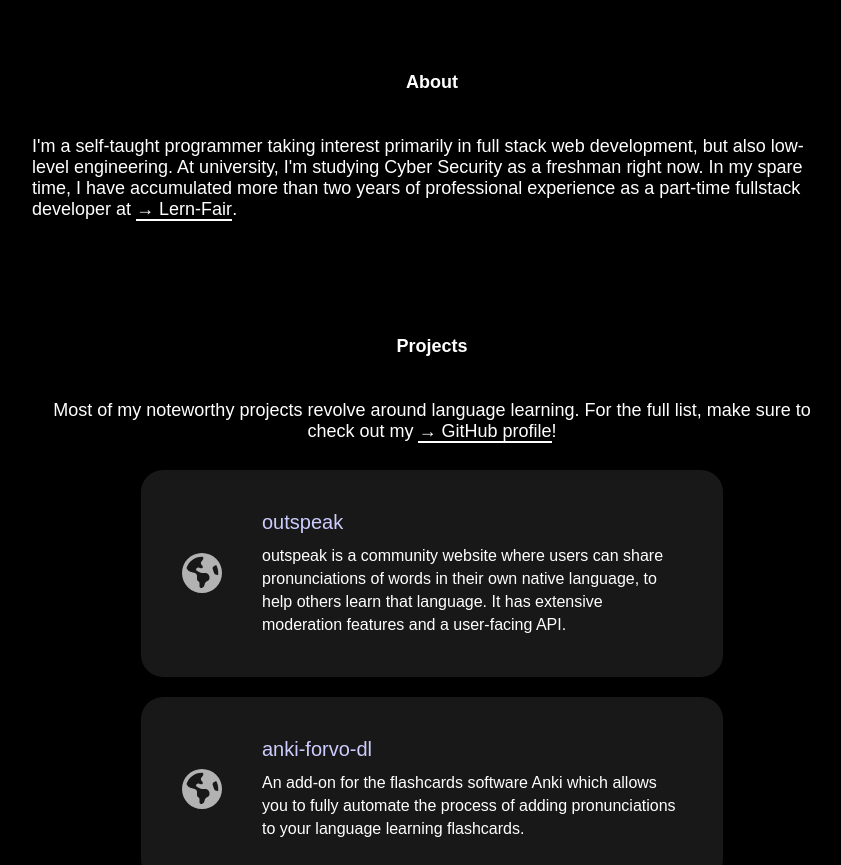
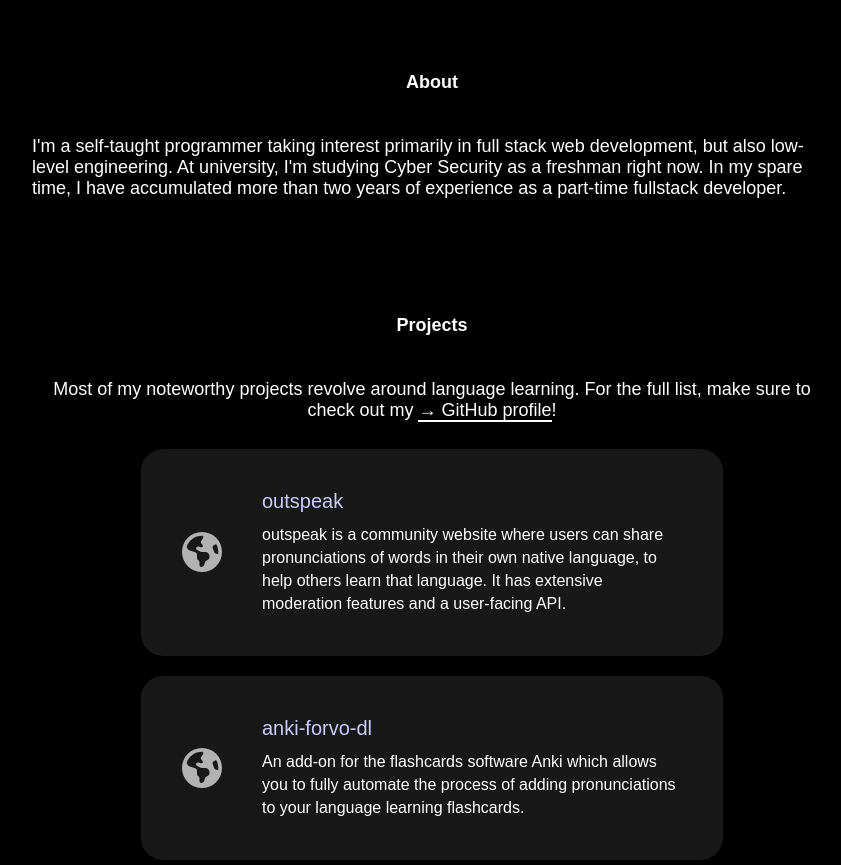
Before and after one commit to realmayus/portfolio-new, a Svelte app: page / in a window 1280 px wide. Shown: the part 860-1725 px from the top of the page, without its empty margins (208-1049 px from the left). Built offline with nearby package versions, Linux system fonts and the light colour scheme; a web font is replaced by a local one.

Commit message:
Fix links

```diff
--- a/src/App.svelte
+++ b/src/App.svelte
@@ -111,8 +111,7 @@
             <Scribble title="About" id="about" hash={hash}/>
             <p>I'm a self-taught programmer taking interest primarily in full stack web development, but also low-level
                 engineering. At university, I'm studying Cyber Security as a freshman right now. In my spare time, I have
-                accumulated more than two years of professional experience as a part-time fullstack developer at <a
-                        href="https://lern-fair.de" rel="noreferrer nofollow noopener">Lern-Fair</a>.</p>
+                accumulated more than two years of experience as a part-time fullstack developer.
         </div>
         <div class="section">
             <Scribble title="Projects" id="projects" hash={hash}/>
```
